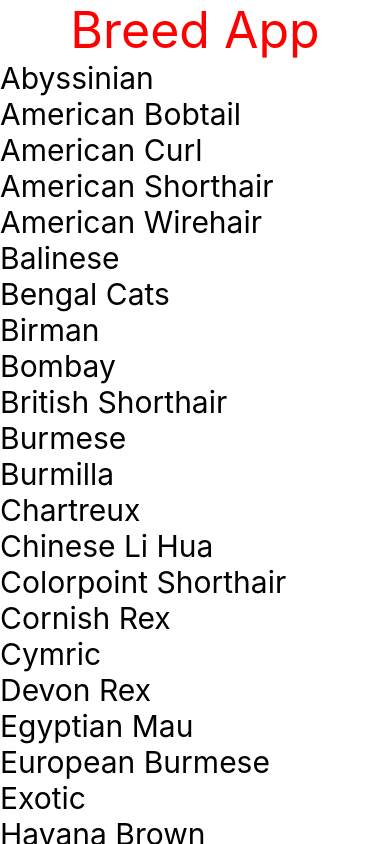
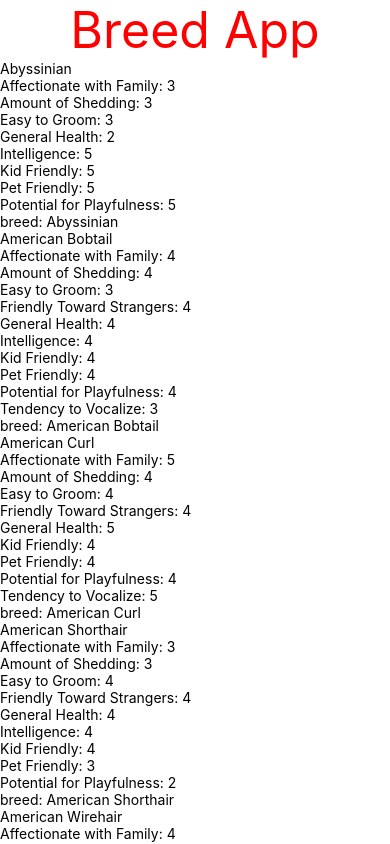
Before and after one commit to shaannessy25/breeds-react-native, a React Native app: screen / in a window 390 px wide. Built offline with nearby package versions, Linux system fonts and the light colour scheme.

Commit message:
displays item properties

```diff
--- a/App.js
+++ b/App.js
@@ -3,7 +3,7 @@ import React from 'react';
 import { StyleSheet, Text, View, FlatList, SafeAreaView } from 'react-native';
 import Items from './items'
 import { cats, dogs } from './breeds'
-
+import Properties from './itemProperty'
 
 
 export default function App() {
@@ -16,7 +16,7 @@ export default function App() {
         style={styles.list}
         data={cats}
         renderItem={({index, item}) => {
-          return <Items name={item.breed} />
+          return <Properties item={item} />
         }}
       />
     </SafeAreaView>
--- /dev/null
+++ b/itemProperty.js
@@ -0,0 +1,21 @@
+import React from 'react';
+import { StyleSheet, Text, View } from 'react-native';
+
+
+const Properties = ({ item }) =>{
+    const keys = Object.keys(item)
+    const breed = item.breed
+
+    const features = keys.map((key, i) => {
+        return <Text>{key}: {item[key]}</Text>
+    })
+
+    return (
+        <View>
+            <Text>{breed}</Text>
+            {features}
+        </View>
+    )
+}
+
+export default Properties;
```
